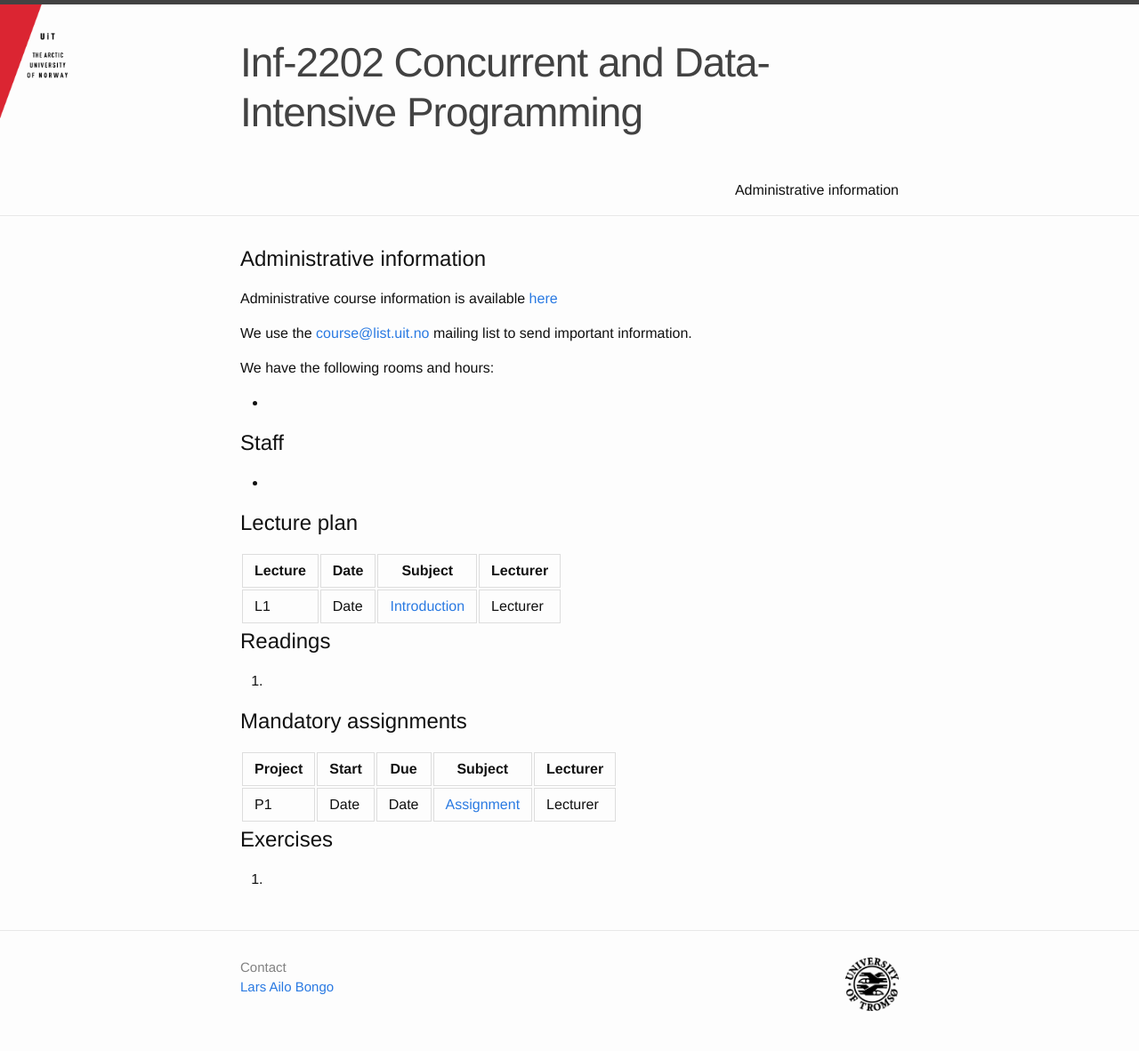
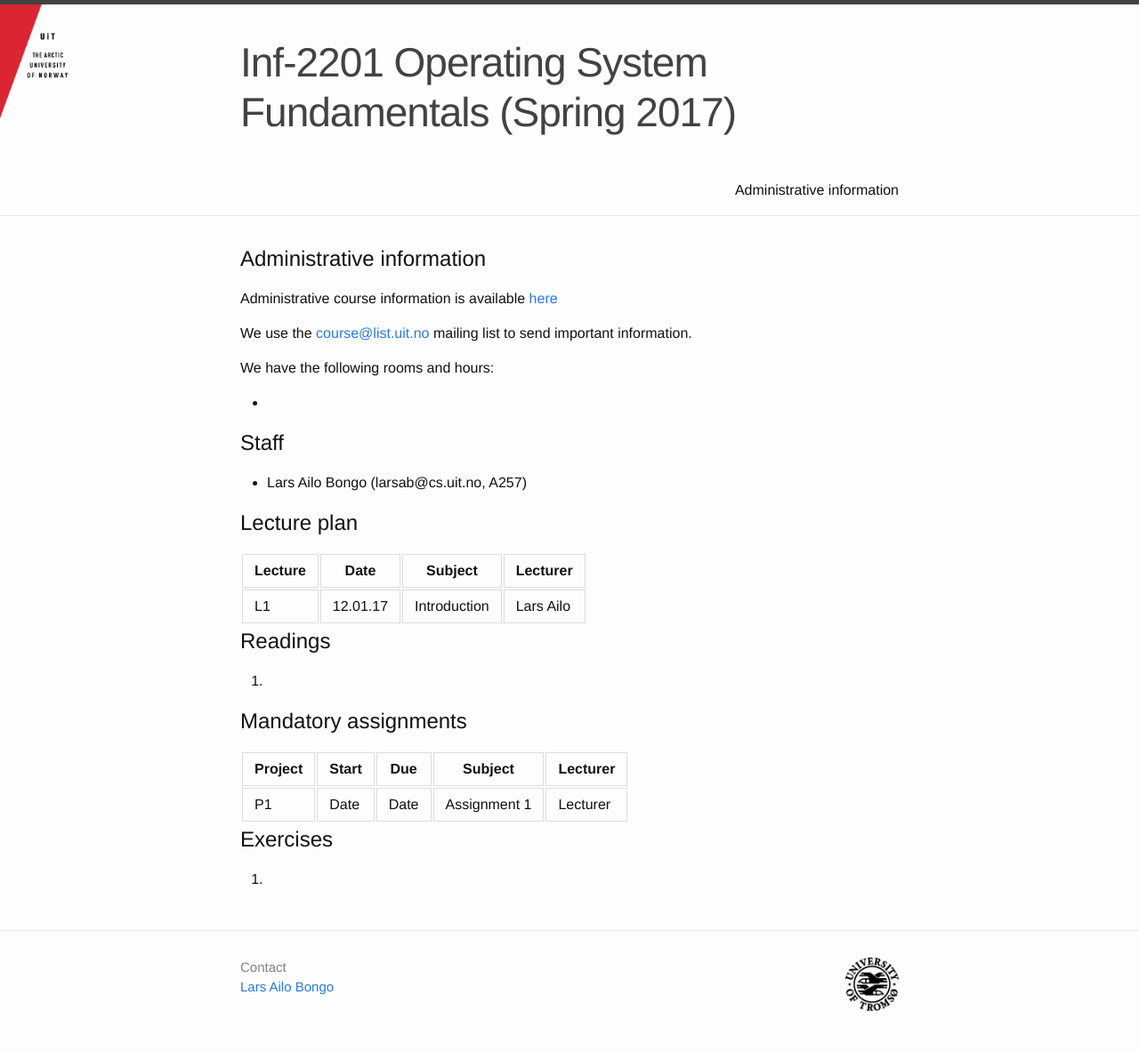
Before and after one commit to uit-inf-2201-s17/uit-inf-2201-s17.github.io, a Jekyll site: the page built from index.md, in a window 1280 px wide. Shown: the whole page at 89% size. Built offline with Jekyll 4.4.1, drawn with Linux system fonts in a browser that asks for light colours; our own code applies the rules of GitHub Pages for plain Markdown files.

Commit message:
Updated course name

```diff
--- a/_config.yml
+++ b/_config.yml
@@ -1,10 +1,10 @@
 # Site settings
-title: Inf-2202 Concurrent and Data-Intensive Programming
-# email: bjorn@cs.uit.no, einar@cs.uit.no
+title: Inf-2201 Operating System Fundamentals (Spring 2017)
+# email: larsab@cs.uit.no
 description: > # this means to ignore newlines until "baseurl:"
-  Inf-2202 Concurrent and Data-Intensive Programming, fall 2015, University of Tromsø.
+  Inf-2201 Operating System Fundamentals, spring 2017, University of Tromsø.
 baseurl: "" # the subpath of your site, e.g. /blog/
-url: "http://uit-inf-2202.github.io/"
+url: "https://uit-inf-2201-s17.github.io/"
 
 # Build settings
 markdown: kramdown
--- a/index.md
+++ b/index.md
@@ -4,7 +4,7 @@ layout: default
 
 ## Administrative information
 
-Administrative course information is available [here](URL)
+Administrative course information is available [here](https://uit.no/utdanning/emner/emne/481430/inf-2201)
 
 We use the [course@list.uit.no](https://list.uit.no/sympa/info/course) mailing list to send important information.
 
@@ -14,13 +14,13 @@ We have the following rooms and hours:
 
 ## Staff
 
-*
+* Lars Ailo Bongo (larsab@cs.uit.no, A257)
 
 ## Lecture plan
 
 | Lecture   	| Date		    | Subject	  | Lecturer |
 |-----------|-----------|-----------|----------|
-| L1  | Date | [Introduction](lectures/01-introduction.pptx) | Lecturer |
+| L1  | 12.01.17 | Introduction | Lars Ailo |
 
 ## Readings
 
@@ -30,7 +30,7 @@ We have the following rooms and hours:
 
 | Project |	Start      | Due     | Subject | Lecturer |
 |---------|------------|---------|----------|---------|
-| P1 	    | Date       | Date     | [Assignment](URL) | Lecturer
+| P1 	    | Date       | Date     | Assignment 1 | Lecturer
 
 ## Exercises
 
```
